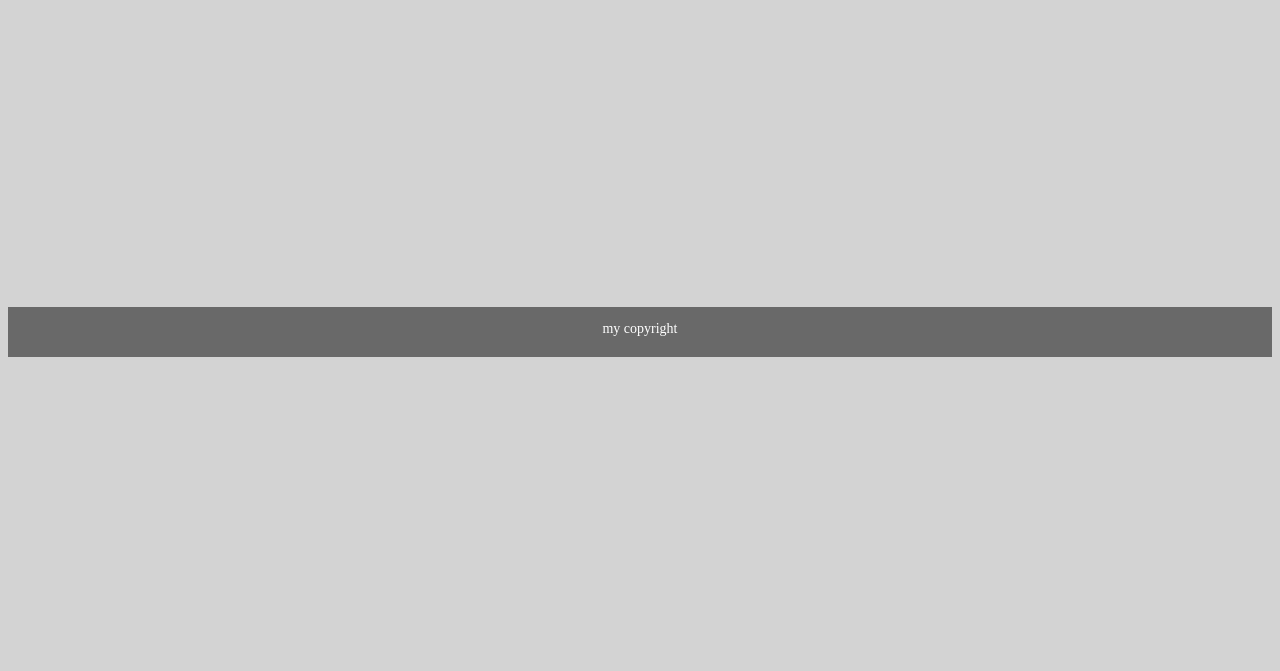
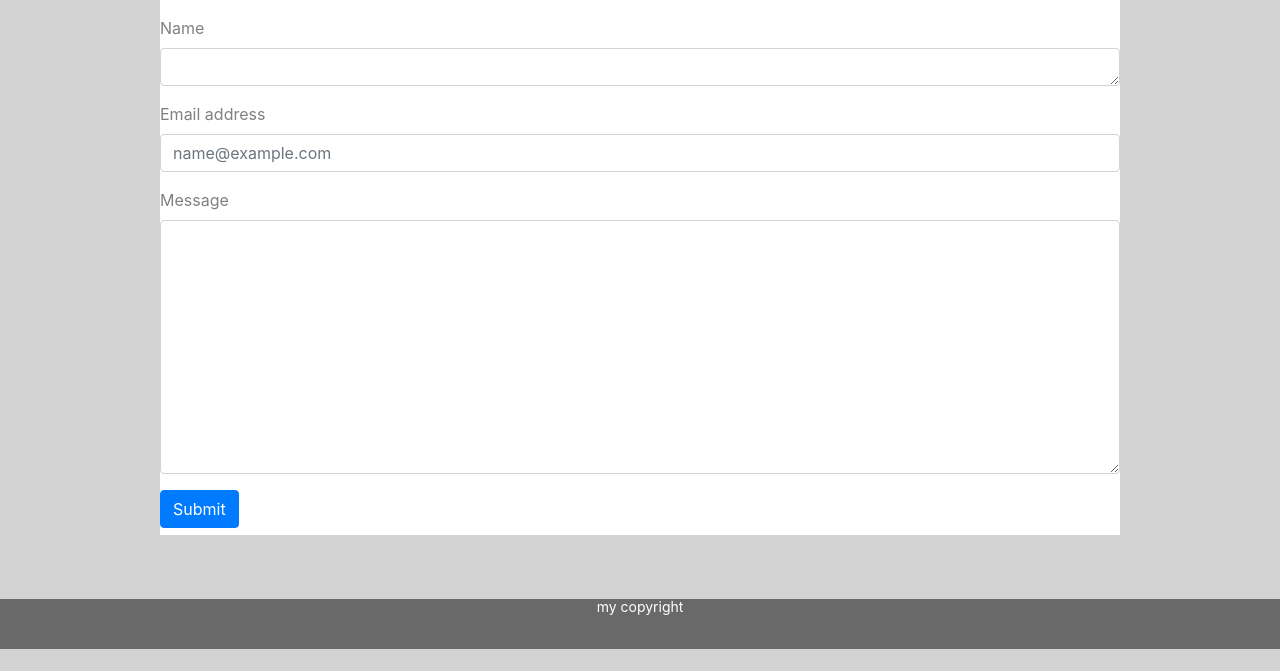
Before and after one commit to evcarone/evelyncarone, a plain HTML site: page contact.html in a window 1280 px wide. Shown: the part 145-816 px from the top of the page. Drawn offline with nearby package versions, Linux system fonts and the light colour scheme.

Commit message:
added default form to contact page

```diff
--- a/contact.html
+++ b/contact.html
@@ -4,6 +4,8 @@
 <head>
     <title>Evelyn Carone Profile</title>
     <!-- <link rel="stylesheet" href="https://meyerweb.com/eric/tools/css/reset/reset.css">  -->
+    <link rel="stylesheet" href="https://stackpath.bootstrapcdn.com/bootstrap/4.3.1/css/bootstrap.min.css"
+        integrity="sha384-ggOyR0iXCbMQv3Xipma34MD+dH/1fQ784/j6cY/iJTQUOhcWr7x9JvoRxT2MZw1T" crossorigin="anonymous">
     <link rel="stylesheet" type="text/css" href="css/style.css">
 
     <style>
@@ -29,12 +31,27 @@
             </ul>
         </nav>
 
-        <!-- <article class="contentbox">
-                    <img class="image" src="assets/images/CE180.jpg">
-                    <img class="image" src="assets/images/CE180.jpg">
-                    <img class="image" src="assets/images/CE180.jpg">
-                    <img class="image" src="assets/images/CE180.jpg">
-                </article> -->
+        <section class="contentbox">
+            <h1>Contact</h1>
+            <br>
+            <form>
+                <div class="form-group">
+                    <label for="exampleFormControlTextarea1">Name</label>
+                    <textarea class="form-control" id="exampleFormControlTextarea1"
+                        rows="1"></textarea>
+                </div>
+                <div class="form-group">
+                    <label for="exampleFormControlInput1">Email address</label>
+                    <input type="email" class="form-control" id="exampleFormControlInput1"
+                        placeholder="name@example.com">
+                </div>
+                <div class="form-group">
+                    <label for="exampleFormControlTextarea1">Message</label>
+                    <textarea class="form-control" id="exampleFormControlTextarea1" rows="10"></textarea>
+                </div>
+            </form>
+            <button type="button" class="btn btn-primary">Submit</button>
+        </section>
 
         <footer class="footer">
             <p>my copyright</p>
```
Also changed, not shown: portfolio.html (+2 -1 lines), brushed/brushed.png (added), brushed/brushed_@2X.png (added), brushed/readme.txt (added), 3 other files.
